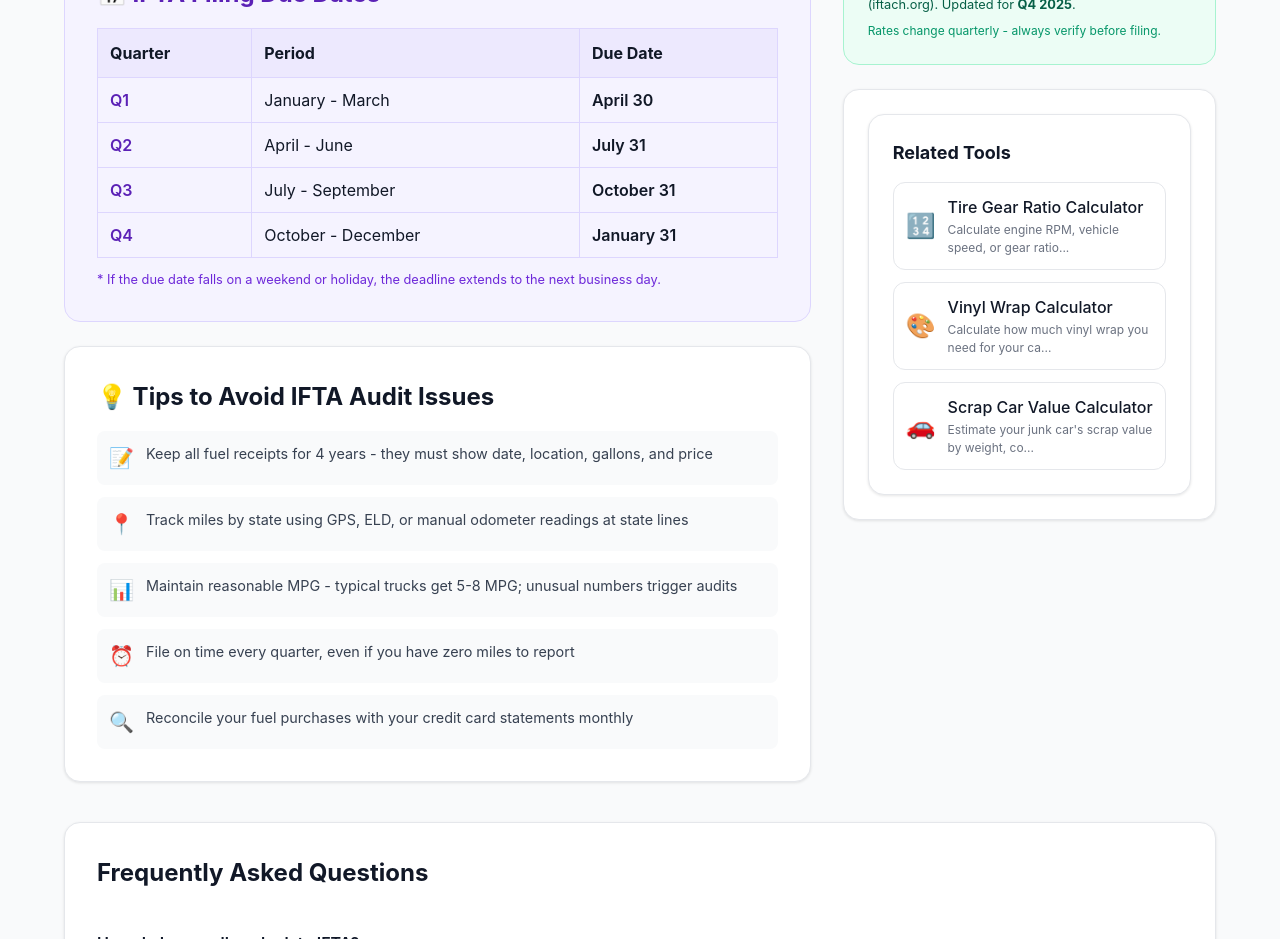
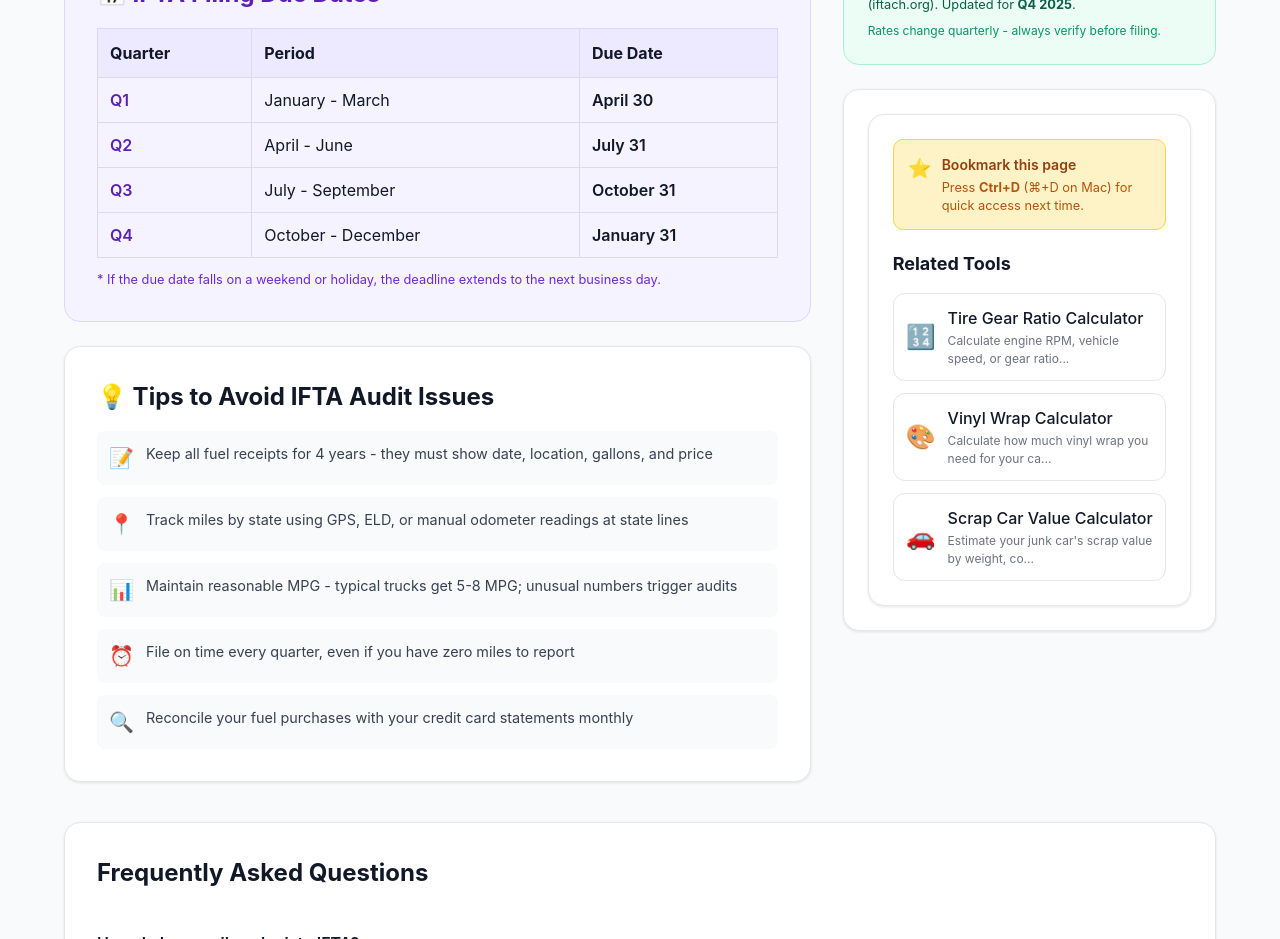
Before and after one commit to kekelele19851224-lgtm/free-tools-hub, a Next.js app: page /ifta-calculator in a window 1280 px wide. Shown: the part 1460-2399 px from the top of the page. Built offline with nearby package versions, Linux system fonts and the light colour scheme.

Commit message:
Add bookmark reminder to all tool pages

```diff
--- a/components/RelatedTools.tsx
+++ b/components/RelatedTools.tsx
@@ -109,6 +109,37 @@ export default function RelatedTools({
       border: "1px solid #E5E7EB",
       padding: "24px"
     }}>
+      {/* Bookmark Reminder */}
+      <div style={{
+        backgroundColor: "#FEF3C7",
+        borderRadius: "10px",
+        padding: "14px",
+        marginBottom: "20px",
+        border: "1px solid #FCD34D",
+        display: "flex",
+        alignItems: "flex-start",
+        gap: "10px"
+      }}>
+        <span style={{ fontSize: "1.2rem", flexShrink: 0 }}>⭐</span>
+        <div>
+          <p style={{
+            margin: 0,
+            fontSize: "0.875rem",
+            color: "#92400E",
+            fontWeight: "600"
+          }}>
+            Bookmark this page
+          </p>
+          <p style={{
+            margin: "4px 0 0 0",
+            fontSize: "0.8rem",
+            color: "#B45309",
+            lineHeight: "1.4"
+          }}>
+            Press <strong>Ctrl+D</strong> (⌘+D on Mac) for quick access next time.
+          </p>
+        </div>
+      </div>
       <h3 style={{ fontSize: "1.125rem", fontWeight: "bold", color: "#111827", marginBottom: "16px" }}>
         Related Tools
       </h3>
```
